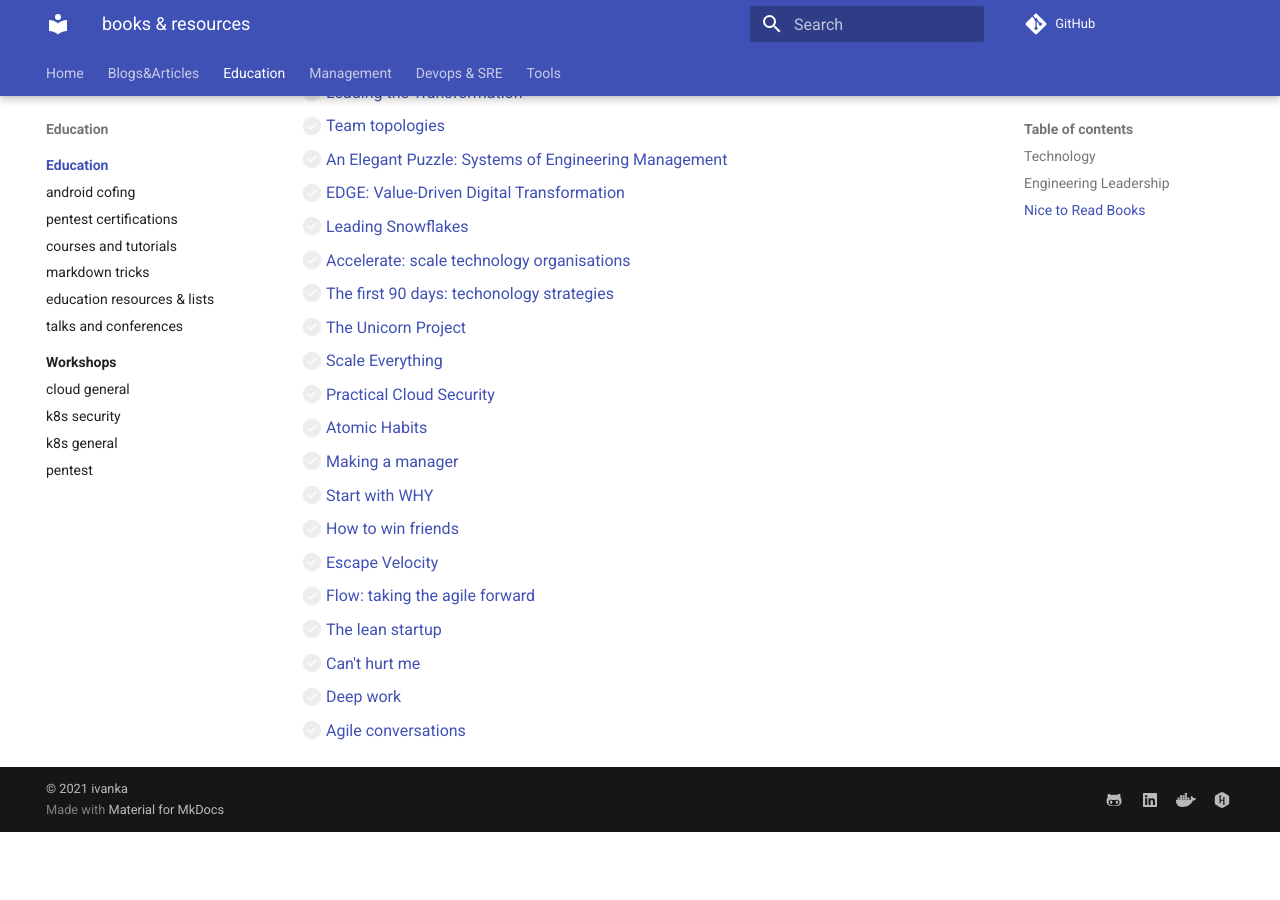
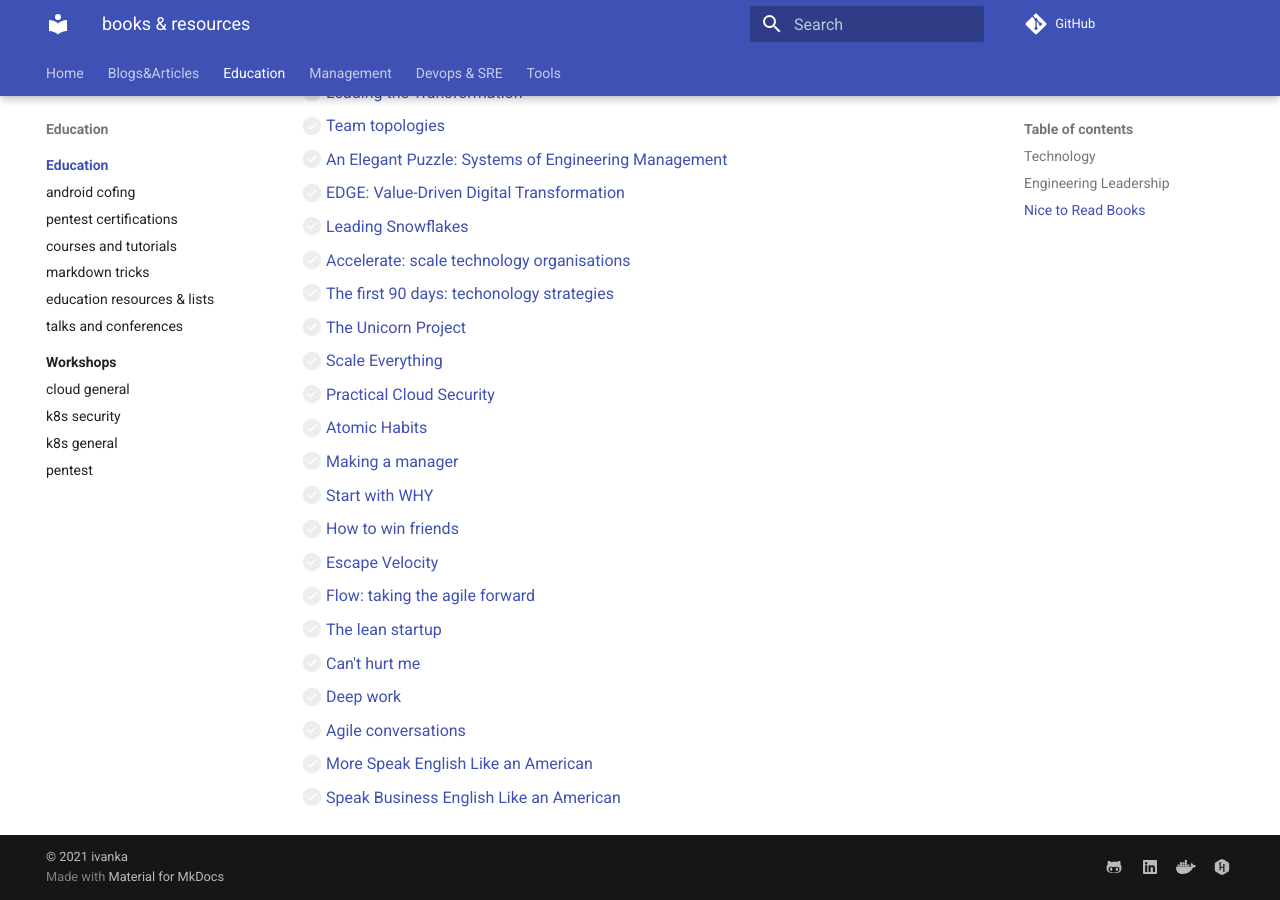
Before and after one commit to ivankatliarchuk/knowledge-base, an MkDocs documentation site: the page built from docs/education/index.md, in a window 1280 px wide and 900 px high, scrolled down 701 px. Built offline with MkDocs 1.6.1 and Material for MkDocs 9.7.7, drawn with Linux system fonts in a browser that asks for light colours; comment, search, counter and statistics services are not loaded; before the commit the page ends 1533 px from its top, so only the background shows below that.

Commit message:
docs: added english speaking books

```diff
--- a/docs/education/index.md
+++ b/docs/education/index.md
@@ -47,6 +47,8 @@
 - [ ] [Can't hurt me](https://davidgoggins.com/book/)
 - [ ] [Deep work](https://www.calnewport.com/books/deep-work/)
 - [ ] [Agile conversations](https://itrevolution.com/agile-conversations/)
+- [ ] [More Speak English Like an American](https://www.amazon.co.uk/More-Speak-English-Like-American/dp/B007QUYNR8)
+- [ ] [Speak Business English Like an American](https://www.amazon.co.uk/Speak-Business-English-Like-American/dp/0972530061)
 
 <!-- resources -->
 [good-bad-strategy]: https://www.goodreads.com/book/show/11721966-good-strategy-bad-strategy
```
